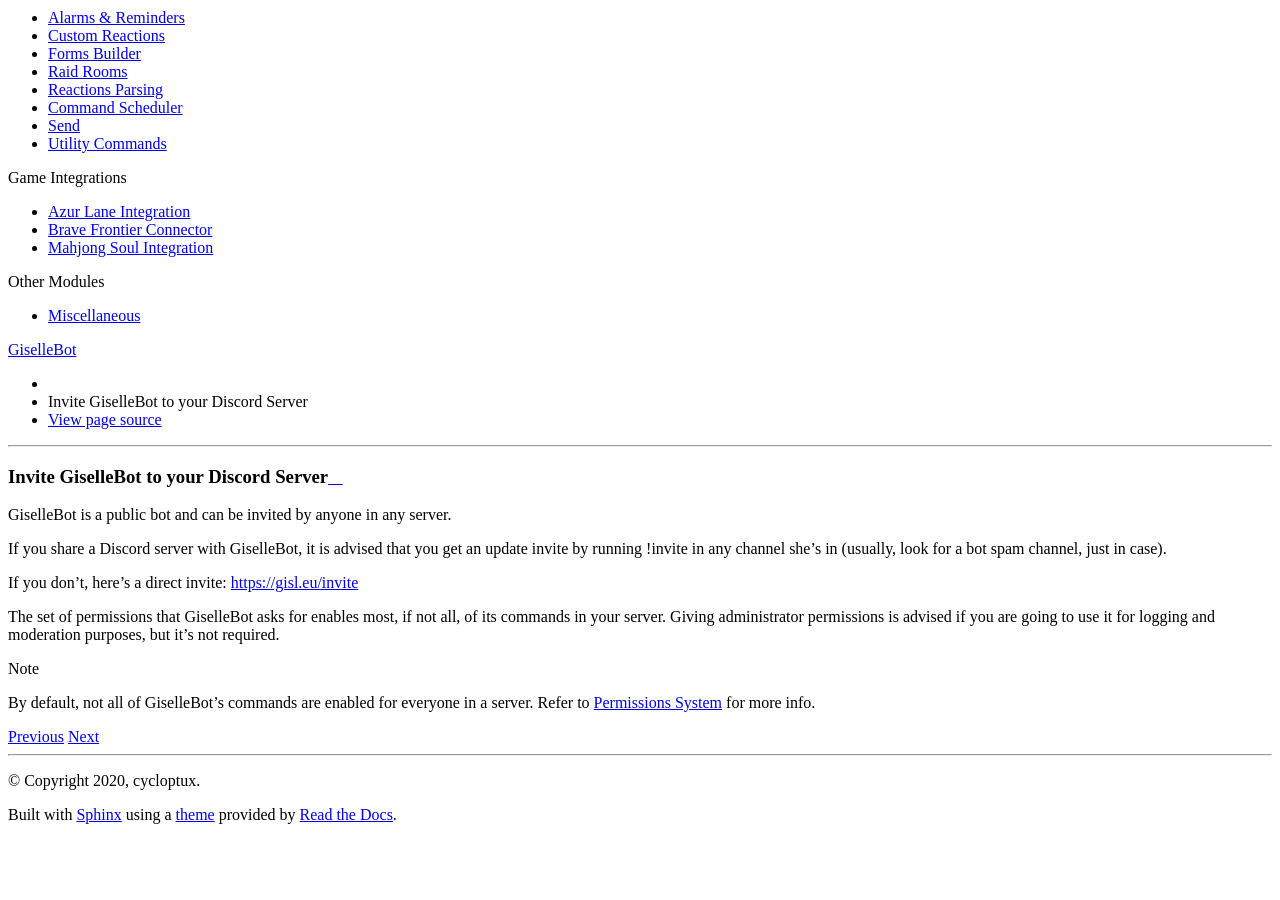
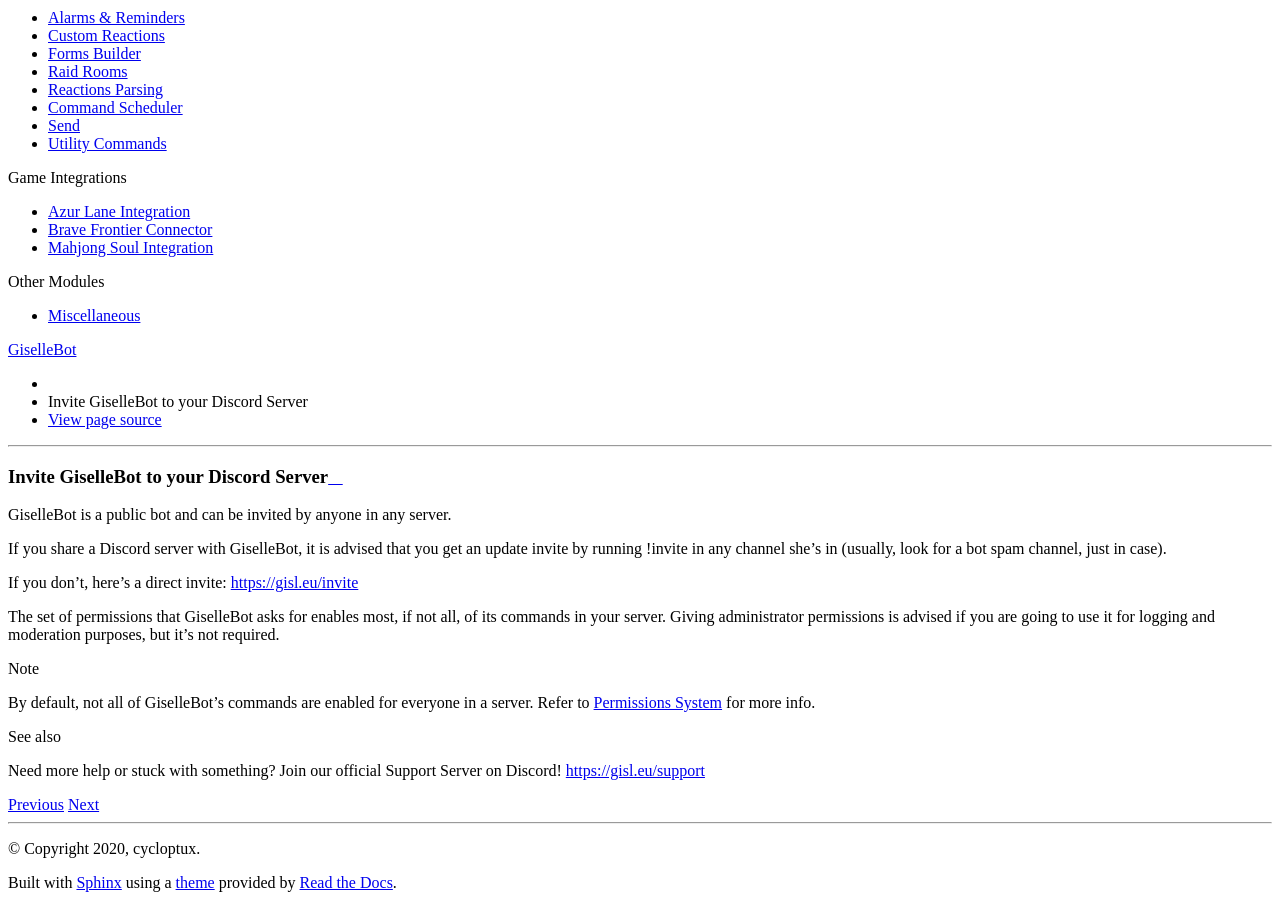
Before and after one commit to cycloptux/GiselleBot-Documentation, a Sphinx documentation site: the page built from docs/source/bot-invite.rst, in a window 1280 px wide and 900 px high, scrolled down 806 px. Built offline with Sphinx 7.4.7 and the Read the Docs theme 2.0.0, drawn with Linux system fonts in a browser that asks for light colours; before the commit the page ends 1638 px from its top, so only the background shows below that.

Commit message:
Added an invite to the support server to the bot invite page.

```diff
--- a/docs/source/bot-invite.rst
+++ b/docs/source/bot-invite.rst
@@ -12,3 +12,6 @@
 
 .. note::
     By default, not all of |bot_name|'s commands are enabled for everyone in a server. Refer to :ref:`permissions` for more info.
+
+.. seealso::
+   Need more help or stuck with something? Join our official Support Server on Discord! https://gisl.eu/support
```
